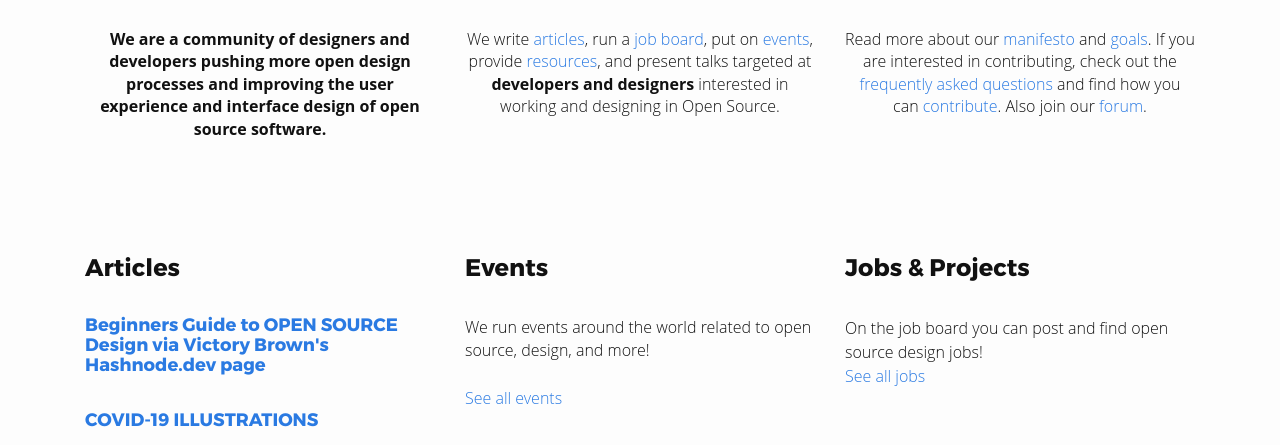
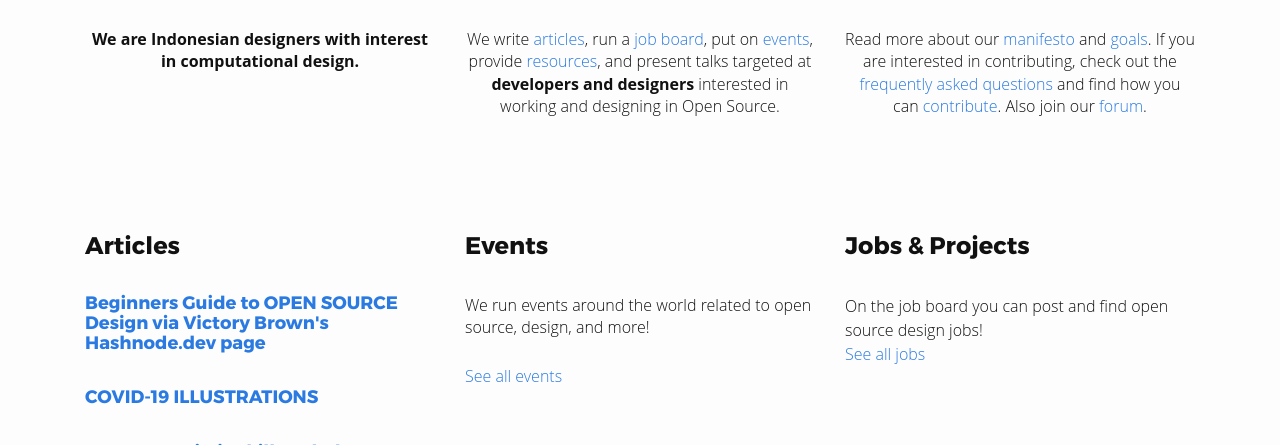
Before and after one commit to code-id/code-id.github.io, a Jekyll site: the page built from index.html, in a window 1280 px wide and 900 px high, cut to the strip 455-900 px from the top of the window. Built offline with Jekyll 4.4.1, drawn with Linux system fonts in a browser that asks for light colours; comment, search, counter and statistics services are not loaded.

Commit message:
Update index.html

```diff
--- a/index.html
+++ b/index.html
@@ -22,7 +22,7 @@
 <section id="about" class="container content-section text-center">
     <div class="row">
         <div class="col-md-4">
-            <p><strong>We are a community of designers and developers pushing more open design processes and improving the user experience and interface design of open source software.</strong></p>
+            <p><strong>We are Indonesian designers with interest in computational design.</strong></p>
         </div>
         <div class="col-md-4">
             <p>We write <a href="/articles">articles</a>, run a <a href="/jobs">job board</a>, put on <a href="/events">events</a>, provide <a href="/resources">resources</a>, and present talks targeted at <strong>developers and designers</strong> interested in working and designing in Open Source.</p>
```
